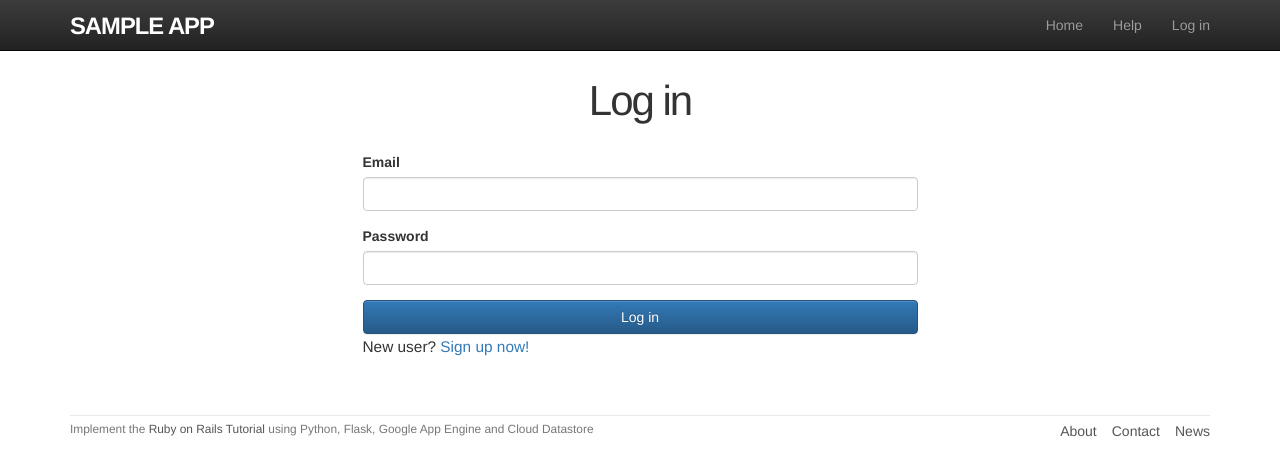
After one commit to kino2718/ruby_on_rails_tutorial_by_python_flask, a Flask app: page /login in a window 1280 px wide. The commit adds this page. Shown: the top 476 px of the page. Run offline with Flask 2, Linux system fonts and the light colour scheme; some libraries are stand-ins or nearby versions.

Commit message:
基本的なログイン機構を追加。

```diff
--- a/sampleapp/__init__.py
+++ b/sampleapp/__init__.py
@@ -22,6 +22,10 @@ def create_app(test_config=None):
     # map '/signup' to '/users/new'
     app.add_url_rule('/signup', endpoint='users.new')
 
+    # register sessions blueprint
+    from .controllers import sessions_controller
+    app.register_blueprint(sessions_controller.bp)
+
     @app.after_request
     def add_default_headers(resp):
         resp.headers['X-XSS-Protection'] = '1; mode=block'
@@ -30,11 +34,13 @@ def create_app(test_config=None):
 
     @app.context_processor
     def define_template_functions():
-        from .helpers import application_helper, users_helper
+        from .helpers import application_helper, users_helper, sessions_helper
         app_helper_functions = application_helper.template_functions()
-        user_helper_functions = users_helper.template_functions()
+        users_helper_functions = users_helper.template_functions()
+        sessions_helper_functions = sessions_helper.template_functions()
 
         helpers = {}
-        helpers.update(**app_helper_functions, **user_helper_functions)
+        helpers.update(**app_helper_functions, **users_helper_functions,
+                       **sessions_helper_functions)
         return helpers
     return app
--- /dev/null
+++ b/sampleapp/controllers/sessions_controller.py
@@ -0,0 +1,40 @@
+from flask import (Blueprint, render_template, session, request, abort,
+                   redirect, url_for, flash)
+import secrets
+from ..models.user import User
+from ..helpers.application_helper import csrf_token, check_csrf_token
+from ..helpers.sessions_helper import log_in, log_out
+
+bp = Blueprint('sessions', __name__, url_prefix='')
+
+_CSRF_TOKEN= 'csrf_token'
+
+@bp.route('/login')
+def new():
+    token = csrf_token()
+    return render_template('sessions/new.html', csrf_token=token)
+
+@bp.route('/login', methods=['POST'])
+def create():
+    csrf_token = check_csrf_token()
+    if not csrf_token:
+        abort(422)
+
+    email = request.form['email'].lower()
+    password = request.form['password']
+    users = User.find_by('email', email)
+    if users and (user := users[0]) and user.authenticate(password):
+        # login成功
+        log_in(user)
+        user_url = url_for('users.show', id=user.id, _external=True)
+        return redirect(user_url)
+
+    # login失敗
+    flash('Invalid email/password combination', 'danger')
+    return render_template('sessions/new.html', csrf_token=csrf_token)
+
+# ToDo: 取り敢えずGET methodを使う。後でDELETE methodに切り替える
+@bp.route('/logout', methods=['GET'])
+def destroy():
+    log_out()
+    return redirect(url_for('static_pages.home', _external=True))
--- a/sampleapp/controllers/users_controller.py
+++ b/sampleapp/controllers/users_controller.py
@@ -1,6 +1,8 @@
 from flask import (Blueprint, render_template, session, request, abort,
                    redirect, url_for, flash)
 from ..models.user import User
+from ..helpers.application_helper import csrf_token, check_csrf_token
+from ..helpers.sessions_helper import log_in
 import secrets
 
 bp = Blueprint('users', __name__, url_prefix='/users')
@@ -16,15 +18,13 @@ def show(id):
 
 @bp.route('/new')
 def new():
-    token = secrets.token_hex()
-    session[_CSRF_TOKEN] = token
+    token = csrf_token()
     return render_template('users/new.html', user=User(), csrf_token=token)
 
 @bp.route('', methods=['POST'])
 def create():
-    csrf_token = request.form.get('authenticity_token')
-    right_csrf_token = session[_CSRF_TOKEN]
-    if (csrf_token != right_csrf_token):
+    csrf_token = check_csrf_token()
+    if not csrf_token:
         abort(422)
 
     name = request.form['name']
@@ -35,6 +35,7 @@ def create():
                 password_confirmation=password_confirmation)
 
     if user.save():
+        log_in(user)
         user_url = url_for('.show',id=user.id, _external=True)
         flash('Welcome to the Sample App!', 'success')
         return redirect(user_url)
--- a/sampleapp/helpers/application_helper.py
+++ b/sampleapp/helpers/application_helper.py
@@ -1,3 +1,23 @@
+from flask import session, request
+import secrets
+
+_CSRF_TOKEN = 'csrf_token'
+
+def csrf_token():
+    token = secrets.token_hex()
+    session[_CSRF_TOKEN] = token
+    return token
+
+def check_csrf_token():
+    csrf_token = request.form.get('authenticity_token')
+    right_csrf_token = session[_CSRF_TOKEN]
+    if right_csrf_token:
+        del session[_CSRF_TOKEN]
+    if csrf_token and (csrf_token == right_csrf_token):
+        return csrf_token
+    else:
+        return None
+
 def template_functions():
     def full_title(page_title = ''):
         base_title = 'Ruby on Rails Tutorial Sample App'
--- /dev/null
+++ b/sampleapp/helpers/sessions_helper.py
@@ -0,0 +1,31 @@
+from flask import g, session
+from ..models.user import User
+
+def log_in(user):
+    session['id'] = user.id
+
+def log_out():
+    session.pop('id', None)
+    if getattr(g, 'current_user', None):
+        del g.current_user
+
+def current_user():
+    # g is unique object for each request
+    current_user = getattr(g, 'current_user', None)
+    user_id = session.get('id')
+    if user_id:
+        if not current_user:
+            g.current_user = User.find(user_id)
+        return g.current_user
+    else:
+        return None
+
+def logged_in():
+    if current_user():
+        return True
+    else:
+        return False
+
+def template_functions():
+
+    return dict(current_user=current_user, logged_in=logged_in)
--- a/sampleapp/models/user.py
+++ b/sampleapp/models/user.py
@@ -257,6 +257,8 @@ class User:
 
     @staticmethod
     def find(id):
+        if id is None:
+            return None
         client = datastore.Client()
         key = client.key(User.KIND_USERS, id)
         entity = client.get(key)
--- a/sampleapp/templates/layouts/application.html
+++ b/sampleapp/templates/layouts/application.html
@@ -27,6 +27,9 @@
 	  {% include 'layouts/footer.html' %}
     </div>
   </body>
+
+  <!-- jQuery (necessary for Bootstrap's JavaScript plugins) -->
+  <script src="https://code.jquery.com/jquery-1.12.4.min.js" integrity="sha384-nvAa0+6Qg9clwYCGGPpDQLVpLNn0fRaROjHqs13t4Ggj3Ez50XnGQqc/r8MhnRDZ" crossorigin="anonymous"></script>
   <!-- for bootstrup -->
   <script src="https://stackpath.bootstrapcdn.com/bootstrap/3.4.1/js/bootstrap.min.js" integrity="sha384-aJ21OjlMXNL5UyIl/XNwTMqvzeRMZH2w8c5cRVpzpU8Y5bApTppSuUkhZXN0VxHd" crossorigin="anonymous"></script>
 </html>
--- a/sampleapp/templates/layouts/header.html
+++ b/sampleapp/templates/layouts/header.html
@@ -5,7 +5,26 @@
       <ul class="nav navbar-nav navbar-right">
 		<li><a href="{{ url_for('static_pages.home') }}">Home</a></li>
 		<li><a href="{{ url_for('static_pages.help') }}">Help</a></li>
-		<li><a href="#">Log in</a></li>
+		{% if logged_in() %}
+		<li><a href="#">Users</a></li>
+        <li class="dropdown">
+          <a href="#" class="dropdown-toggle" data-toggle="dropdown">
+            Account <b class="caret"></b>
+          </a>
+          <ul class="dropdown-menu">
+            <li><a href="{{ url_for('users.show', id=current_user().id) }}">
+				Profile
+			</a></li>
+            <li><a href="#">Settings</a></li>
+            <li class="divider"></li>
+            <li>
+              <a href="{{ url_for('sessions.destroy') }}">Log out</a>
+            </li>
+          </ul>
+        </li>
+		{% else %}
+		<li><a href="{{ url_for('sessions.new') }}">Log in</a></li>
+		{% endif %}
       </ul>
     </nav>
   </div>
--- /dev/null
+++ b/sampleapp/templates/sessions/new.html
@@ -0,0 +1,23 @@
+{% extends 'layouts/application.html' %}
+{% set title = 'Log in' %}
+{% block content %}
+<h1>Log in</h1>
+<div class="row">
+  <div class="col-md-6 col-md-offset-3">
+	<form action="{{ url_for('sessions.create') }}" accept-charset="UTF-8" method="post">
+	  <input type="hidden" name="authenticity_token" value="{{ csrf_token }}" />
+
+	  <label for="session_email">Email</label>
+	  <input type="email" name="email" id="session_email" class="form-control" />
+
+	  <label for="session_password">Password</label>
+	  <input type="password" name="password" id="session_password" class="form-control" />
+
+	  <!-- ボタンの2度押し対策は今の所しない -->
+	  <input type="submit" name="commit" value="Log in" class="btn btn-primary" />
+	</form>
+
+	<p>New user? <a href="{{ url_for('users.new') }}">Sign up now!</a>
+  </div>
+</div>
+{% endblock %}
```
Also changed, not shown: tests/controllers/test_sessions_controller.py (added, +5 -0 lines), tests/integration/test_users_login.py (added, +118 -0 lines), tests/integration/test_users_signup.py (+30 -40 lines), tests/models/test_user.py (+3 -4 lines).
